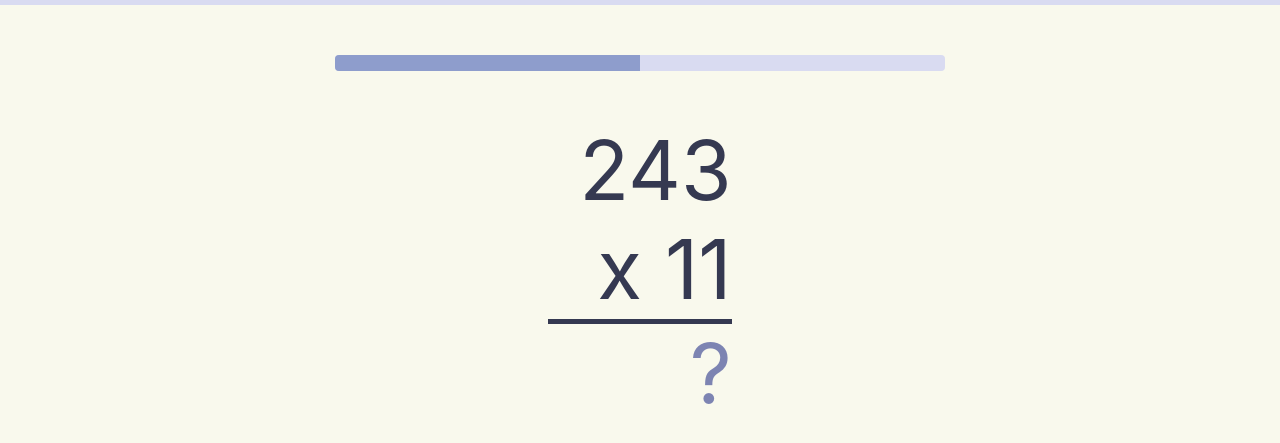
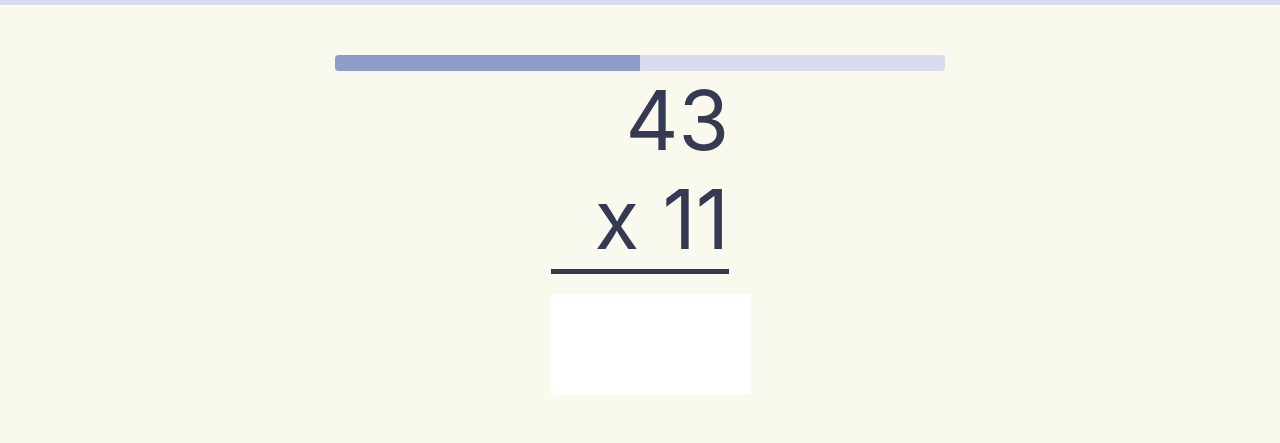
Before and after one commit to med4kat/x11, a React app: page / in a window 1280 px wide. Shown: the part 61-504 px from the top of the page. Built offline with nearby package versions, Linux system fonts and the light colour scheme.

Commit message:
Task component v1.0 works for double digits

```diff
--- a/public/style.css
+++ b/public/style.css
@@ -3,12 +3,12 @@
 }
 
 body {
-  background: #F9F9ED;
+  background: #f9f9ed;
   font-family: sans-serif;
 }
 
 nav {
-  background: #D9DBF1;
+  background: #d9dbf1;
 }
 
 main {
@@ -21,15 +21,16 @@ main {
 
 .container-fluid {
   height: 100%;
-  background: #F9F9ED;
+  background: #f9f9ed;
 }
 
-.h1, .p {
-  color: #7D84B2 !important;
+.h1,
+.p {
+  color: #7d84b2 !important;
 }
 
 .navbar-brand {
-  color: #7D84B2 !important;
+  color: #7d84b2 !important;
 }
 
 .progrees-bar-row {
@@ -37,18 +38,20 @@ main {
 }
 
 .progress {
-  background-color: #D9DBF1;
+  background-color: #d9dbf1;
 }
 
-.progress-bar{
-  background-color: #8E9DCC;
+.progress-bar {
+  background-color: #8e9dcc;
 }
 
 .math-task-row {
   margin-top: 50px;
 }
 
-.multiplicant, .multiplier, .product {
+.multiplicant,
+.multiplier,
+.product {
   font-weight: 400;
   font-size: 82px;
   line-height: 99px;
@@ -67,11 +70,18 @@ main {
   background-color: #353951;
 }
 
-#result {
-  color: #7D84B2;
+.product-input {
+  width: 200px;
+  border: none;
+  margin-top: 20px;
 }
 
-#about, #how_it_works {
+#result {
+  color: #7d84b2;
+}
+
+#about,
+#how_it_works {
   margin: calc(1.5em + 1vh) auto calc(0.75em + 0.5vh) auto;
   text-align: center;
   font-size: 2rem;
--- a/src/pages/Home/Home.jsx
+++ b/src/pages/Home/Home.jsx
@@ -1,5 +1,6 @@
 import React from "react";
 import { Link } from "react-router-dom";
+import Task from "./components/Task.jsx";
 
 function Home() {
   return (
@@ -34,10 +35,10 @@ function Home() {
             </div>
           </div>
         </div>
-
+        <Task />
         {/* <!--math-task--> */}
         {/* <!--FIX responsivenes is not working properly--> */}
-        <div className="row math-task-row">
+        {/* <div className="row math-task-row">
           <div className="col-md-6 offset-md-3 math">
             <div className="row">
               <div className="col-sm-4 offset-md-4  multiplicant">243</div>
@@ -59,7 +60,7 @@ function Home() {
               </div>
             </div>
           </div>
-        </div>
+        </div> */}
       </div>
     </main>
   );
--- /dev/null
+++ b/src/pages/Home/components/Task.jsx
@@ -0,0 +1,95 @@
+import React, { useState, useEffect } from "react";
+
+const random = (min = 10, max = 99) => {
+  let num = Math.random() * (max - min) + min;
+  return Math.floor(num);
+};
+
+const myStyle = {
+  task: {
+    // border: "1px red solid",
+  },
+};
+
+function Task() {
+  const [task, setTask] = useState({
+    multiplicant: null,
+    multiplier: 11,
+    product: null,
+    answer: null,
+    isCorrectAnswer: false,
+  });
+
+  /* init state */
+  useEffect(() => {
+    reset();
+  }, []);
+
+  function handleAnswer(e) {
+    e.preventDefault();
+    if (e?.target?.value === undefined) return;
+
+    let answer = Number(e.target.value);
+    if (isNaN(answer)) return;
+
+    if (answer === task.product) {
+      setTask({ ...task, isCorrectAnswer: true });
+
+      e.target.style.color = "green";
+
+      /* wait a bit and reset the task */
+      let timeoutID = setTimeout(() => {
+        e.target.value = null;
+        e.target.style.color = "#353951";
+        reset(timeoutID);
+      }, 2000);
+    }
+  }
+
+  function reset(timeoutID) {
+    if (timeoutID) clearTimeout(timeoutID);
+
+    let multiplicant = random(),
+      product = multiplicant * 11;
+    console.log(product);
+
+    setTask({
+      ...task,
+      multiplicant,
+      product,
+      isCorrectAnswer: false,
+    });
+  }
+
+  return (
+    <div className="col-md-6 offset-md-3 task" style={myStyle.task}>
+      <div className="row">
+        <div className="col-sm-4 offset-md-4 multiplicant">
+          {task.multiplicant ?? 0}
+        </div>
+      </div>
+
+      <div className="row">
+        <div className="col-sm-4 offset-md-4 multiplier">
+          x {task.multiplier ?? 0}
+        </div>
+      </div>
+
+      <div className="row">
+        <div className="col-sm-4 offset-md-4 equals-row">
+          <div className="equals"></div>
+        </div>
+      </div>
+
+      <div className="row">
+        <div className="col-sm-4 offset-md-4 product" id="result">
+          <input className="product-input" type="text" onChange={handleAnswer}>
+            {task.answer}
+          </input>
+        </div>
+      </div>
+    </div>
+  );
+}
+
+export default Task;
```
Also changed, not shown: src/pages/Home/components/Math.jsx (deleted, +0 -42 lines). Lines whose indentation alone changed are shown as unchanged.
